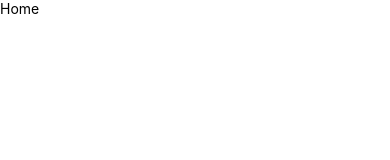
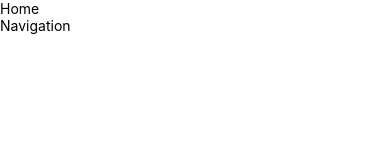
Before and after one commit to Russel-FS/rct-movie-ai, a React Native app: screen / in a window 390 px wide. Shown: the top 160 px of the page. Built offline with nearby package versions, Linux system fonts and the light colour scheme.

Commit message:
feat(home): add navigation component to app layout
Add new Navigation component and integrate it into the main App component to provide site-wide navigation functionality.

```diff
--- a/App.tsx
+++ b/App.tsx
@@ -3,12 +3,14 @@ import { StatusBar } from 'expo-status-bar';
 import './global.css';
 import { Container } from '~/shared/components/Container';
 import Home from '~/home/page/Home';
+import Navigation from '~/home/components/Navigation';
 
 export default function App() {
   return (
     <>
       <Container>
         <Home />
+        <Navigation />
       </Container>
       <StatusBar style="auto" />
     </>
--- /dev/null
+++ b/src/home/components/Navigation.tsx
@@ -0,0 +1,9 @@
+import { Text, View } from 'react-native';
+
+export default function Navigation() {
+  return (
+    <View>
+      <Text>Navigation</Text>
+    </View>
+  );
+}
```
